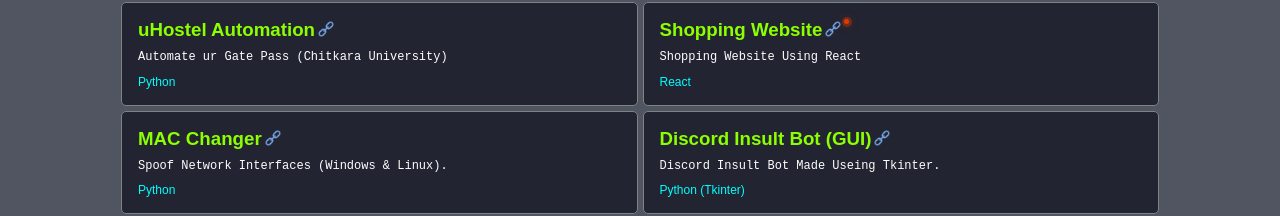
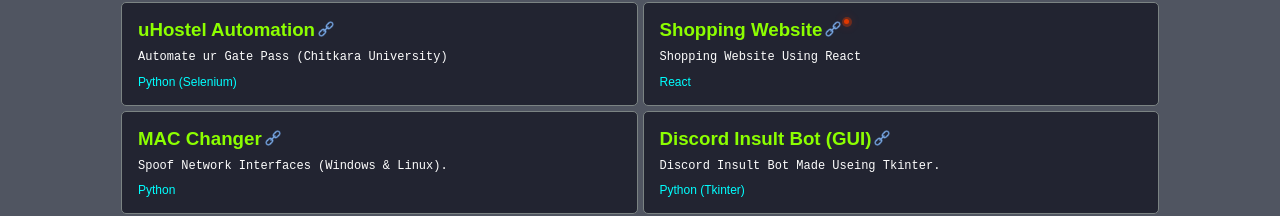
Before and after one commit to falcon71181/my_portfolio, a React (Create React App) app: page /project in a window 1280 px wide. Shown: the part 484-700 px from the top of the page. Built offline with nearby package versions, Linux system fonts and the light colour scheme.

Commit message:
Project Skill Edited

```diff
--- a/src/components/Proj_List/ProjList.jsx
+++ b/src/components/Proj_List/ProjList.jsx
@@ -84,7 +84,7 @@
 
         <p className="repository-description">Automate ur Gate Pass (Chitkara University)</p>
         <div className="repository-language-used-container">
-          <span className="language-used">Python</span>
+          <span className="language-used">Python (Selenium)</span>
         </div>
       </div>
       <div className="repository-container">
```
